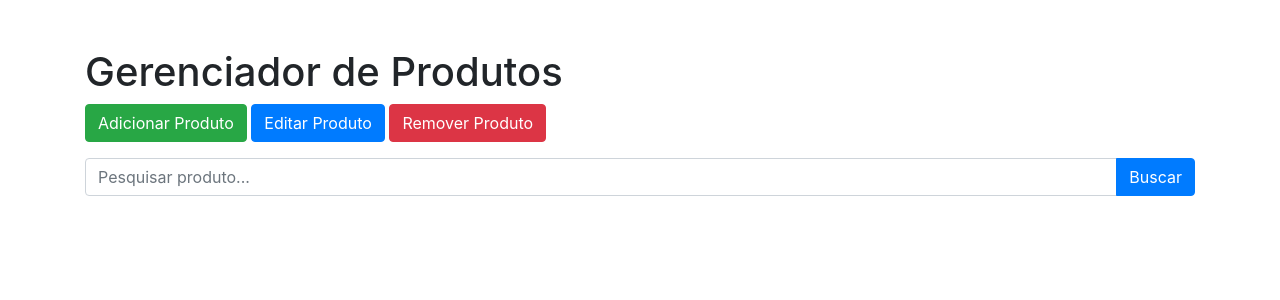
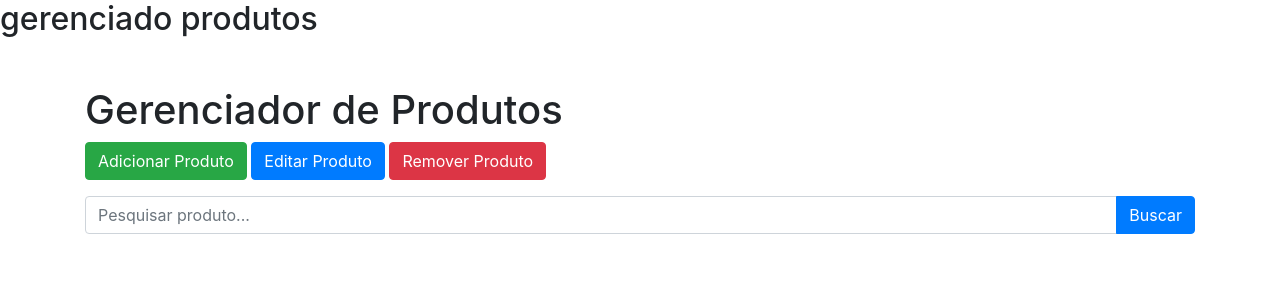
Before and after one commit to Gerson-if/web2, a PHP site: page / in a window 1280 px wide. Shown: the top 300 px of the page. Run offline with PHP 8.4, Linux system fonts and the light colour scheme; data that the repository does not hold is empty.

```diff
--- a/index.php
+++ b/index.php
@@ -11,6 +11,7 @@
 </head>
 
 <body>
+    <h2> gerenciado produtos</h2>
     <div class="container mt-5">
         <h1>Gerenciador de Produtos</h1>
 
```
